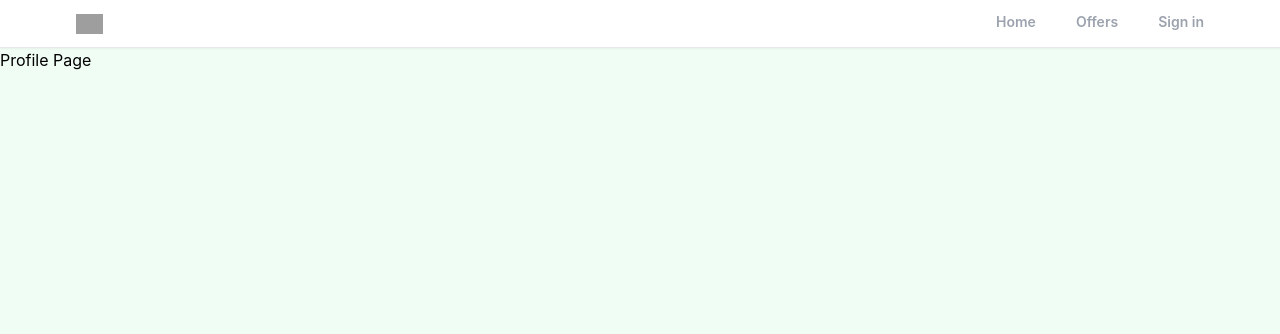
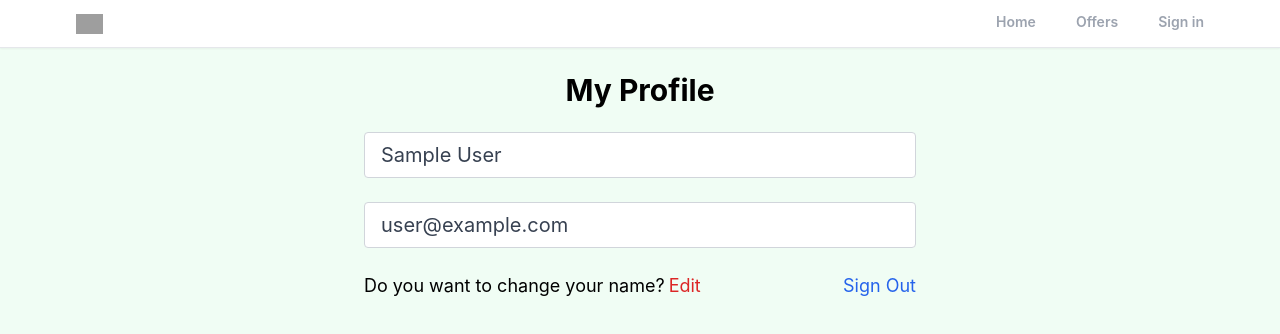
Before and after one commit to Zenshiriz/realtor-clone-react, a React (Create React App) app: page /profile in a window 1280 px wide. Shown: the top 334 px of the page. Built offline with nearby package versions, Linux system fonts and the light colour scheme; no server answers; sample sign-in values are in the browser's storage; grey boxes are pictures that could not be loaded.

Commit message:
sign in sign out and profile page

```diff
--- a/src/App.js
+++ b/src/App.js
@@ -7,6 +7,7 @@
 import ForgotPassword from './pages/ForgotPassword';
 import Offers from './pages/Offers';
 import Header from './components/Header';
+import PrivateRoute from './components/PrivateRoute';
 import { ToastContainer } from 'react-toastify';
 import 'react-toastify/dist/ReactToastify.css';
 
@@ -17,7 +18,9 @@
     <Header/>
     <Routes>
       <Route path='/' element={<Home/>}/>
+      <Route path='/profile' element={<PrivateRoute/>}>
       <Route path='/profile' element={<Profile/>}/>
+      </Route>
       <Route path='/sign-in' element={<SignIn/>}/>
       <Route path='/sign-up' element={<SignUP/>}/>
       <Route path='/forgot-password' element={<ForgotPassword/>}/>
--- /dev/null
+++ b/src/components/PrivateRoute.jsx
@@ -0,0 +1,11 @@
+import React from 'react'
+import { Navigate, Outlet } from 'react-router'
+import {useAuthStatus} from '../hooks/useAuthStatus'
+
+export default function PrivateRoute() {
+    const {loggedIn , checkingStatus} = useAuthStatus()
+    if(checkingStatus){
+      return <h3>loading</h3>
+    }
+  return loggedIn ?  <Outlet/> : <Navigate to="/sign-in" />
+}
--- /dev/null
+++ b/src/hooks/useAuthStatus.jsx
@@ -0,0 +1,20 @@
+import React, { useEffect , useState} from 'react'
+import {getAuth, onAuthStateChanged} from "firebase/auth"
+
+
+export  function useAuthStatus() {
+    const [loggedIn, setLoggedIn] = useState(false)
+    const [checkingStatus , SetCheckingStatus] = useState(true)
+
+
+    useEffect(()=>{
+      const auth = getAuth()
+      onAuthStateChanged(auth, (user)=>{
+        if(user){
+          setLoggedIn(true)
+        }
+        SetCheckingStatus(false)
+      })
+    },[])
+  return { loggedIn, checkingStatus}
+}
--- a/src/pages/ForgotPassword.jsx
+++ b/src/pages/ForgotPassword.jsx
@@ -2,12 +2,24 @@
 import { useState } from 'react';
 import OAuth from '../components/OAuth';
 import { Link } from 'react-router-dom';
+import { toast } from 'react-toastify';
+import { sendPasswordResetEmail , getAuth} from 'firebase/auth';
 
 export default function ForgotPassword() {
     const [email, setEmail] = useState("");
 
     function onChange(event) {
       setEmail(event.target.value)
+    }
+    async function onSubmit(e){
+      e.preventDefault();
+      try {
+        const auth = getAuth()
+        await sendPasswordResetEmail(auth, email)
+        toast.success("email was sent successfully")
+      } catch (error) {
+        toast.error("could not send password")
+      }
     }
     return (
       <section>
@@ -21,7 +33,7 @@
             />
           </div>
           <div className="w-full md:w-2/3 lg:w-2/5 lg:ml-20">
-            <form>
+            <form onSubmit={onSubmit}>
 
               <input
                 type="email"
--- a/src/pages/Profile.jsx
+++ b/src/pages/Profile.jsx
@@ -1,9 +1,58 @@
-import React from 'react'
+import { getAuth } from "firebase/auth";
+import React, { useState } from "react";
+import { useNavigate } from "react-router";
 
 export default function Profile() {
+  const auth = getAuth();
+  const navigate = useNavigate()
+  const [formData, setFormData] = useState({
+    name: auth.currentUser.displayName,
+    email: auth.currentUser.email,
+  });
+  const { name, email } = formData;
+
+  function onLogOut() {
+    auth.signOut();
+    navigate("/")
+  }
   return (
-    <div>
-      Profile Page
-    </div>
-  )
+    <>
+      <section className="max-w-6xl mx-auto flex justify-center items-center flex-col">
+        <h1 className="text-3xl text-center mt-6 font-bold">My Profile</h1>
+        <div className="w-full md:w-2/4 mt-6 px-3">
+          <form>
+            <input
+              type="text"
+              id="name"
+              value={name}
+              disabled
+              className="w-full px-4 py-2 text-xl text-gray-700 bg-white border border-gray-300 rounded transition ease-in-out mb-6"
+            />
+            <input
+              type="email"
+              id="email"
+              value={email}
+              disabled
+              className="w-full px-4 py-2 text-xl text-gray-700 bg-white border border-gray-300 rounded transition ease-in-out mb-6"
+            />
+
+            <div className="flex justify-between whitespace-nowrap text-sm sm:text-lg">
+              <p className="flex items-center mb-6">
+                Do you want to change your name?
+                <span className=" text-red-600 hover:text-red-700 transition ease-in-out duration-200 ml-1 cursor-pointer">
+                  Edit
+                </span>
+              </p>
+              <p
+                className=" text-blue-600 hover:text-blue-800 transition duration-200 ease-in-out cursor-pointer"
+                onClick={onLogOut}
+              >
+                Sign Out
+              </p>
+            </div>
+          </form>
+        </div>
+      </section>
+    </>
+  );
 }
--- a/src/pages/SignIn.jsx
+++ b/src/pages/SignIn.jsx
@@ -1,18 +1,38 @@
 import React, { useState } from "react";
-import { Link } from "react-router-dom";
+import { Link, useNavigate } from "react-router-dom";
 import { AiFillEye, AiFillEyeInvisible } from "react-icons/ai";
 import OAuth from "../components/OAuth";
+import { signInWithEmailAndPassword, getAuth } from "firebase/auth";
+import { toast } from "react-toastify";
 
 export default function SignIn() {
   const [formData, setFormData] = useState({ email: "", password: "" });
   const [showPassword, setShowPassword] = useState(false);
   const { email, password } = formData;
-
+  const navigate = useNavigate();
   function onChange(event) {
     setFormData((prevState) => ({
       ...prevState,
       [event.target.id]: [event.target.value],
     }));
+  }
+
+  async function onSubmit(e) {
+    e.preventDefault();
+    try {
+      const auth = getAuth();
+      const userCredential = await signInWithEmailAndPassword(
+        auth,
+        email,
+        password
+      );
+      if (userCredential.user) {
+        navigate("/");
+      }
+    } catch (error) {
+      console.error(error);
+      toast.error("Bad user credentials");
+    }
   }
   return (
     <section>
@@ -26,7 +46,7 @@
           />
         </div>
         <div className="w-full md:w-2/3 lg:w-2/5 lg:ml-20">
-          <form>
+        <form onSubmit={onSubmit}>
             <input
               type="email"
               id="email"
@@ -84,7 +104,7 @@
             <div className="flex  items-center my-4 before:border-t before:flex-1 before:border-gray-300 after:border-t after:flex-1 after:border-gray-300">
               <p className="text-center font-semibold mx-4">OR</p>
             </div>
-            <OAuth/>
+            <OAuth />
           </form>
         </div>
       </div>
```
Also changed, not shown: public/logo192.png (deleted), public/logo512.png (deleted).
